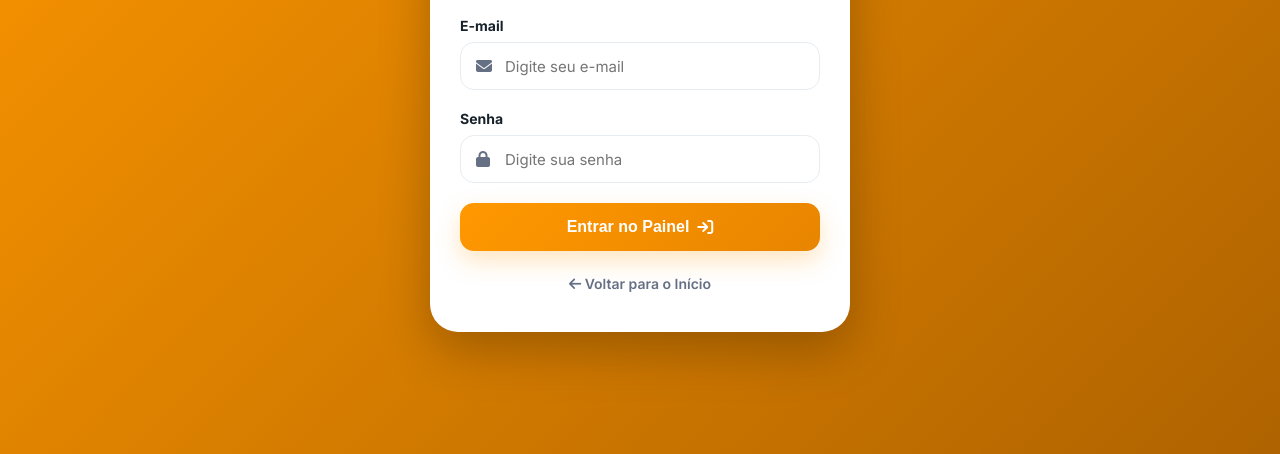
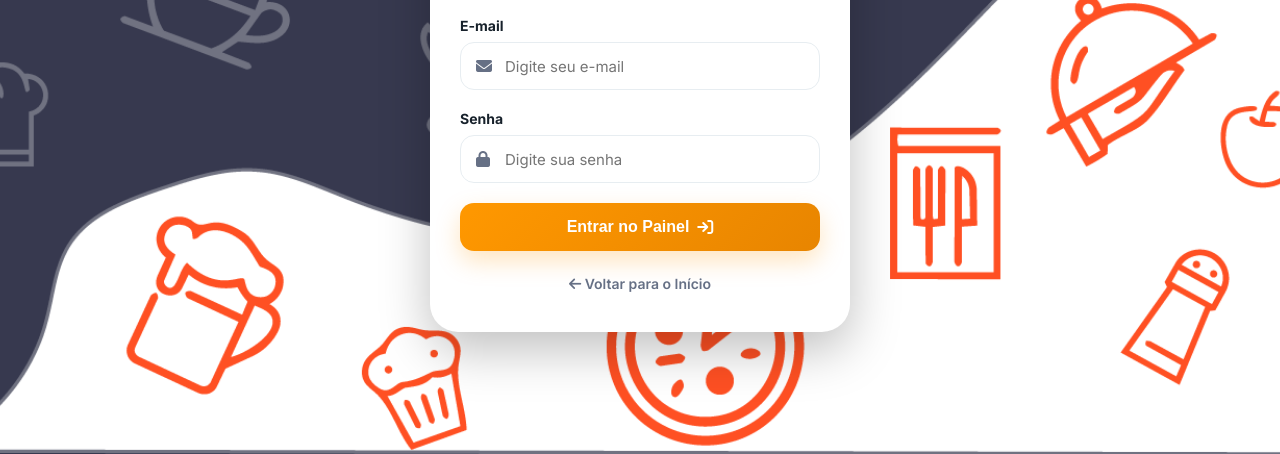
Before and after one commit to Deli-valenga/Portal-driver-impressoras, a website: page Login.html in a window 1280 px wide. Shown: the part 346-800 px from the top of the page. Drawn offline with nearby package versions, Linux system fonts and the light colour scheme.

Commit message:
Fundinho

```diff
--- a/Login.html
+++ b/Login.html
@@ -37,6 +37,9 @@
             align-items: center;
             justify-content: center;
             padding: 20px;
+            background-image: url('css homo/images/Fundo.png');
+            background-size: cover;
+            background-position: center;
         }
 
         .login-container {
```
Also changed, not shown: css homo/images/Fundo.png (added).
